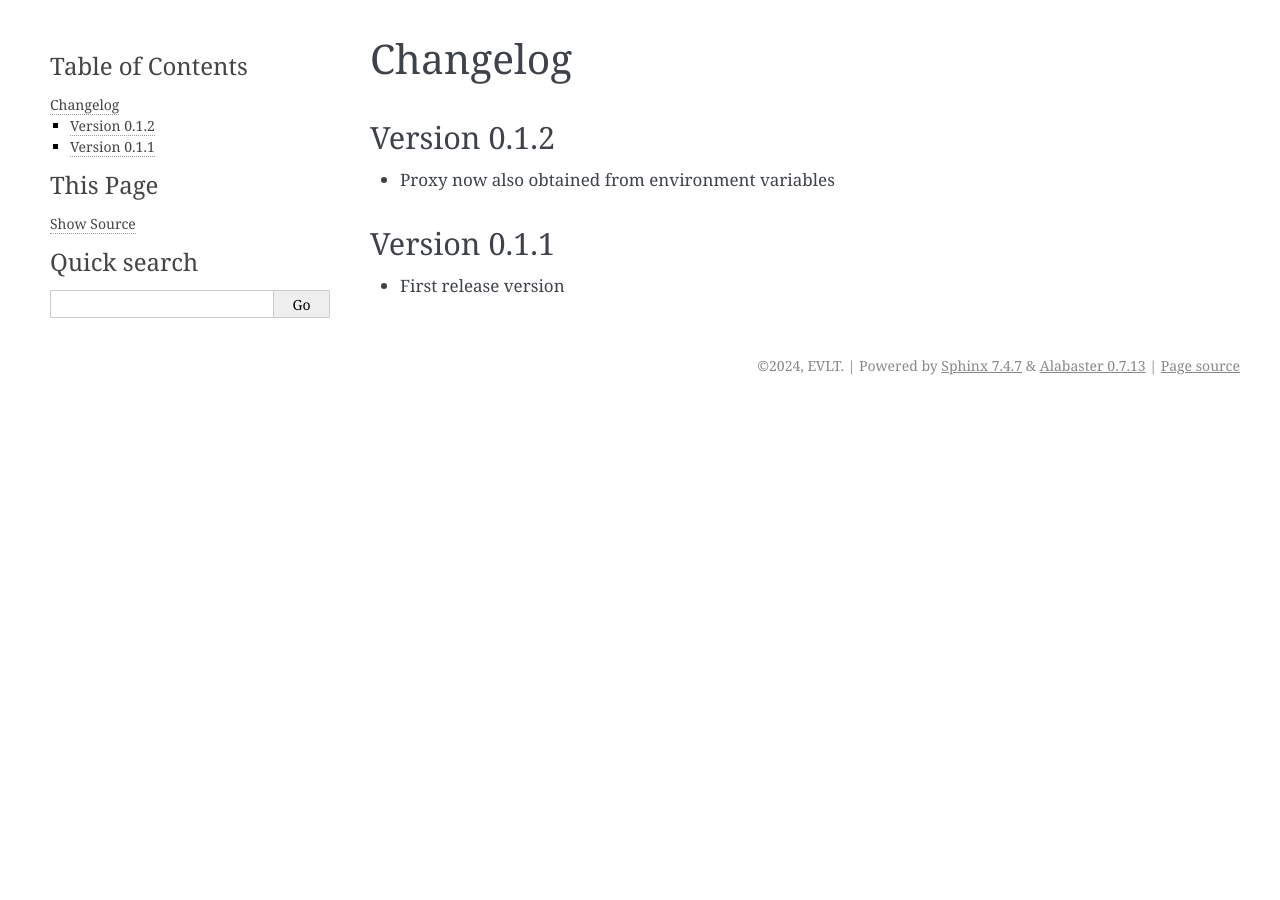
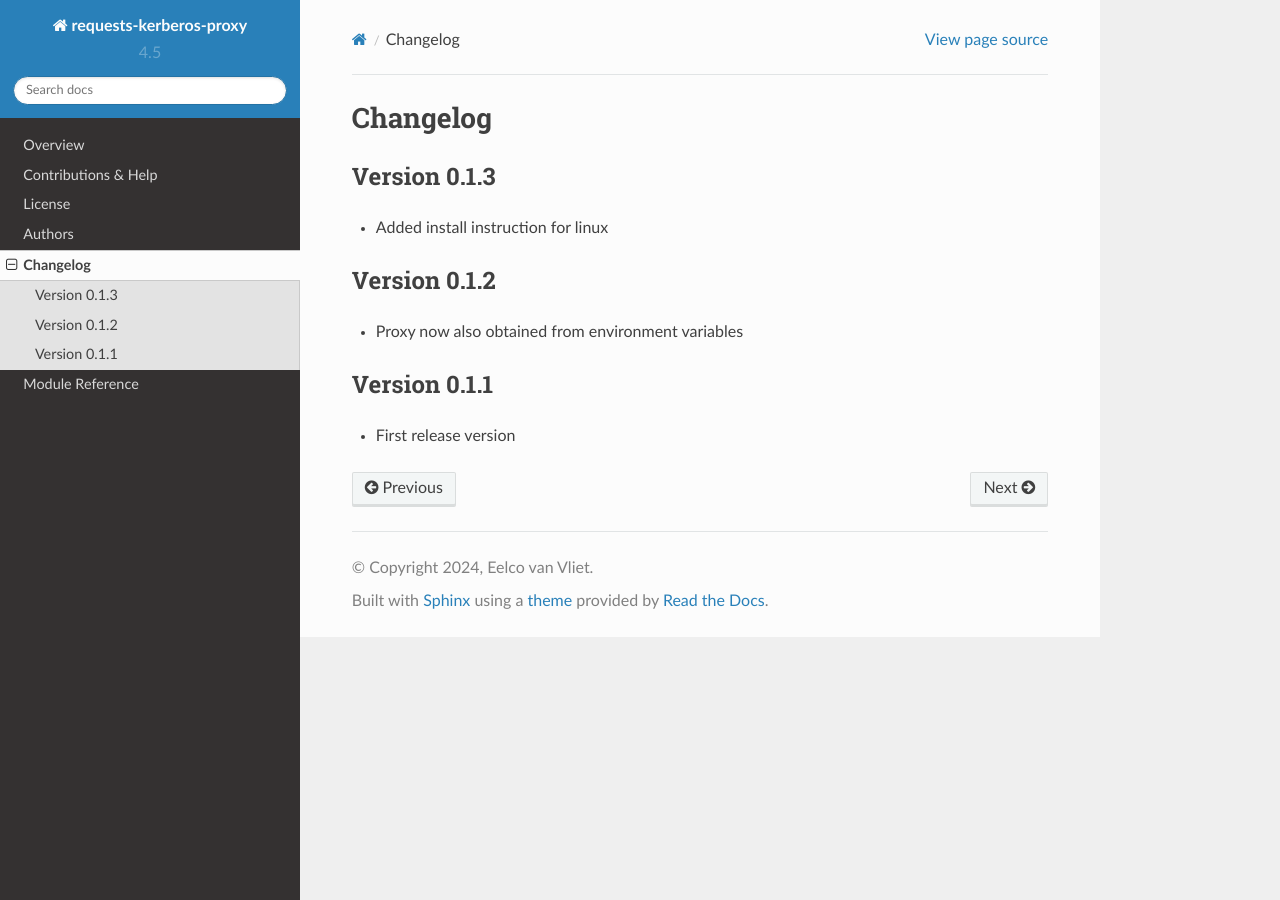
Before and after one commit to eelcovv/requests-kerberos-proxy, a Sphinx documentation site: the page built from docs/changelog.rst, in a window 1280 px wide. Built offline with Sphinx 7.4.7 and the Read the Docs theme 2.0.0, drawn with Linux system fonts in a browser that asks for light colours.

Commit message:
update changelog for release 0.1.3

```diff
--- a/CHANGELOG.rst
+++ b/CHANGELOG.rst
@@ -1,6 +1,11 @@
 =========
 Changelog
 =========
+
+Version 0.1.3
+=============
+- Added install instruction for linux
+
 
 Version 0.1.2
 =============
@@ -8,5 +13,4 @@ Version 0.1.2
 
 Version 0.1.1
 =============
-
 - First release version
--- a/README.rst
+++ b/README.rst
@@ -27,7 +27,7 @@ An example of how to do this for some Linux distributions is shown below::
     # For EL based distros
     dnf install gcc python3-devel krb5-devel
 
- For Windows this is not required.
+For Windows this is not required.
 
 
 .. _pyscaffold-notes:
--- a/docs/conf.py
+++ b/docs/conf.py
@@ -88,7 +88,7 @@ master_doc = "index"
 
 # General information about the project.
 project = "requests-kerberos-proxy"
-copyright = "2024, EVLT"
+copyright = "2024, Eelco van Vliet"
 
 # The version info for the project you're documenting, acts as replacement for
 # |version| and |release|, also used in various other places throughout the
@@ -153,15 +153,15 @@ todo_emit_warnings = True
 
 # The theme to use for HTML and HTML Help pages.  See the documentation for
 # a list of builtin themes.
-html_theme = "alabaster"
+html_theme = "sphinx_rtd_theme"
 
 # Theme options are theme-specific and customize the look and feel of a theme
 # further.  For a list of options available for each theme, see the
 # documentation.
-html_theme_options = {
-    "sidebar_width": "300px",
-    "page_width": "1200px"
-}
+# html_theme_options = {
+#     "sidebar_width": "300px",
+#     "page_width": "1200px"
+# }
 
 # Add any paths that contain custom themes here, relative to this directory.
 # html_theme_path = []
@@ -246,7 +246,7 @@ latex_elements = {
 # Grouping the document tree into LaTeX files. List of tuples
 # (source start file, target name, title, author, documentclass [howto/manual]).
 latex_documents = [
-    ("index", "user_guide.tex", "requests-kerberos-proxy Documentation", "EVLT", "manual")
+    ("index", "user_guide.tex", "requests-kerberos-proxy Documentation", "Eelco van Vliet", "manual")
 ]
 
 # The name of an image file (relative to this directory) to place at the top of
--- a/setup.cfg
+++ b/setup.cfg
@@ -63,6 +63,9 @@ exclude =
 # Add here additional requirements for extra features, to install with:
 # `pip install requests-kerberos-proxy[PDF]` like:
 # PDF = ReportLab; RXP
+dev =
+    tox
+    black
 
 # Add here test requirements (semicolon/line-separated)
 testing =
```
Also changed, not shown: CONTRIBUTING.rst (+17 -67 lines), docs/requirements.txt (+29 -1 lines).
